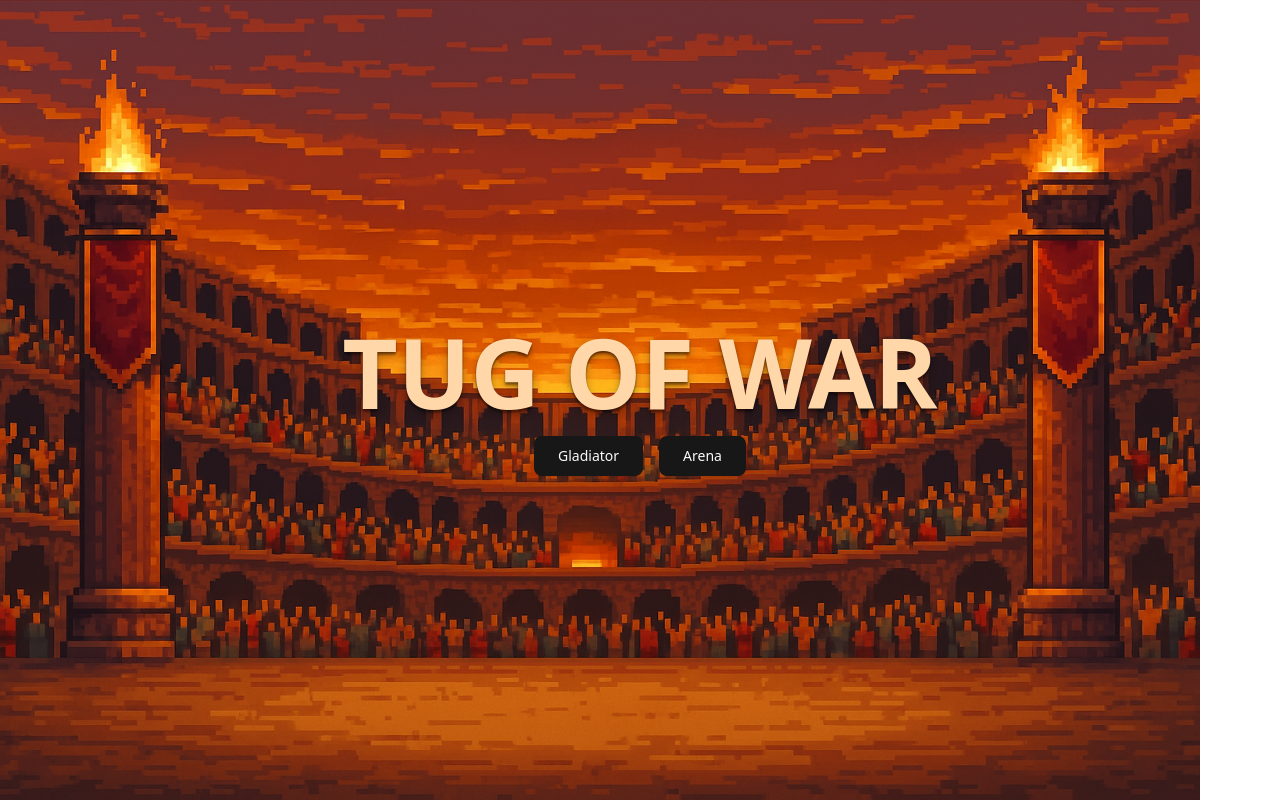
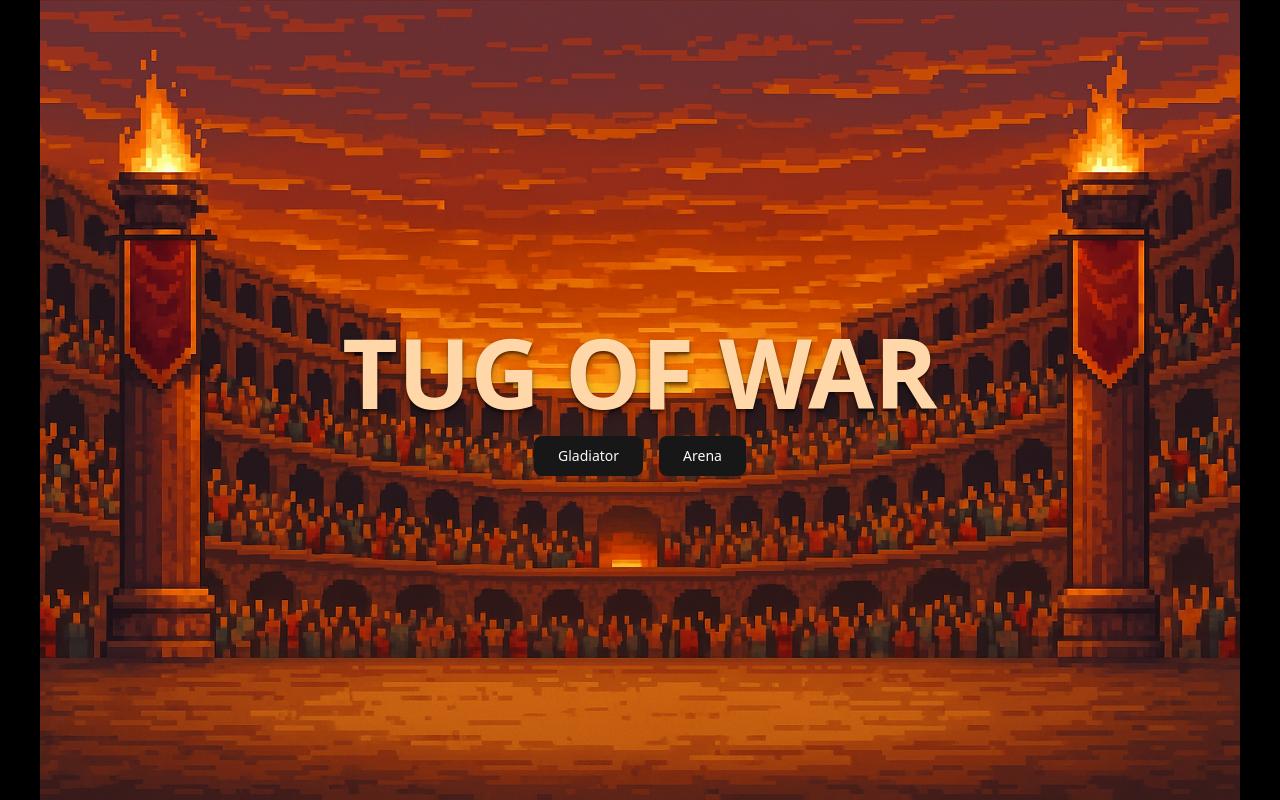
Before and after one commit to AlbertSanIza/tug-of-war, a React (Vite) app: page / in a window 1280 px wide. Built offline with nearby package versions, Linux system fonts and the light colour scheme.

Commit message:
Update layout and background styling
Set body background to black in index.html and refactored __root.tsx to use a fixed, centered main container with improved background image styling for better layout and appearance.

```diff
--- a/index.html
+++ b/index.html
@@ -6,7 +6,7 @@
         <meta name="viewport" content="width=device-width, initial-scale=1.0" />
         <title>Tug of War</title>
     </head>
-    <body>
+    <body class="bg-black">
         <div id="root"></div>
         <script type="module" src="/src/main.tsx"></script>
     </body>
--- a/src/routes/__root.tsx
+++ b/src/routes/__root.tsx
@@ -6,8 +6,10 @@ export const Route = createRootRoute({
 
 function RootComponent() {
     return (
-        <div className="relative aspect-[3/2] w-[min(100vw,150vh)] bg-[url(/arena2.png)] bg-contain bg-center bg-no-repeat">
-            <Outlet />
-        </div>
+        <main className="fixed flex size-full items-center justify-center">
+            <div className="w-screen h-screen bg-[url('/arena2.png')] bg-contain bg-no-repeat bg-top">
+                <Outlet />
+            </div>
+        </main>
     )
 }
```
